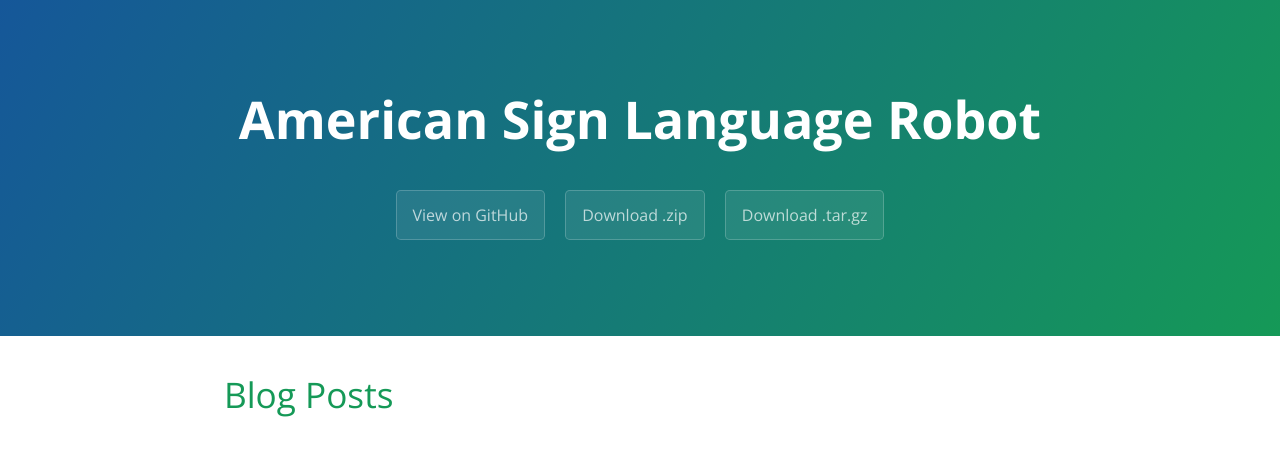
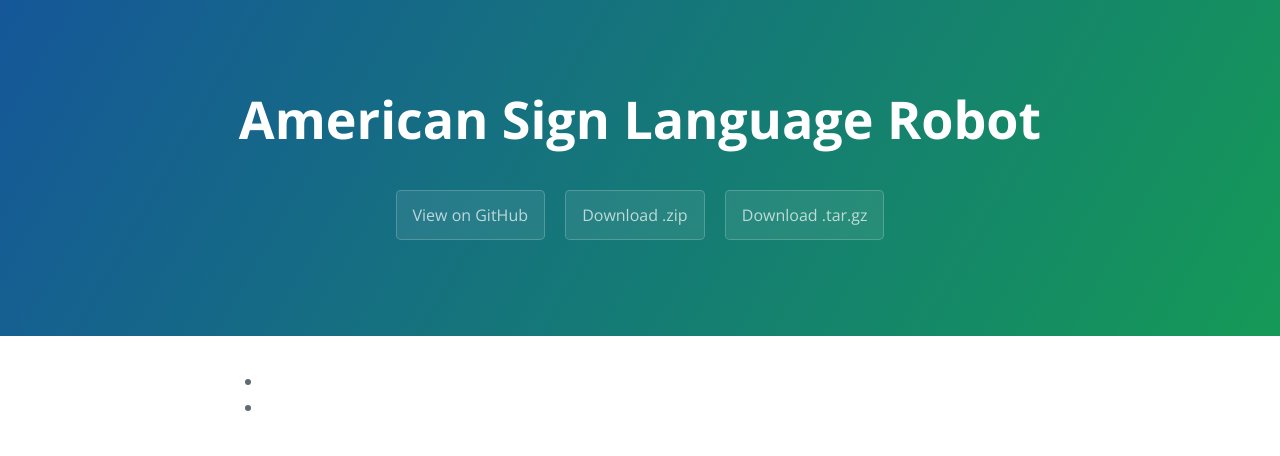
Before and after one commit to ASL-Robot/ASL-Robot.github.io, a Jekyll site: the page built from index.html, in a window 1280 px wide. Shown: the top 456 px of the page. Built offline with Jekyll 4.4.1, drawn with Linux system fonts in a browser that asks for light colours.

Commit message:
Update index.html

```diff
--- a/index.html
+++ b/index.html
@@ -4,9 +4,8 @@ title: {{ site.name }}
 ---
 
 <div id="home">
-  <h1>Blog Posts</h1>
   <ul class="posts">
-    {% for post in site.posts %}
+    {% for p in site.pages %}
       <li><a href="{{ site.baseurl }}{{ post.url }}">{{ post.title }}</a></li>
     {% endfor %}
   </ul>
```
